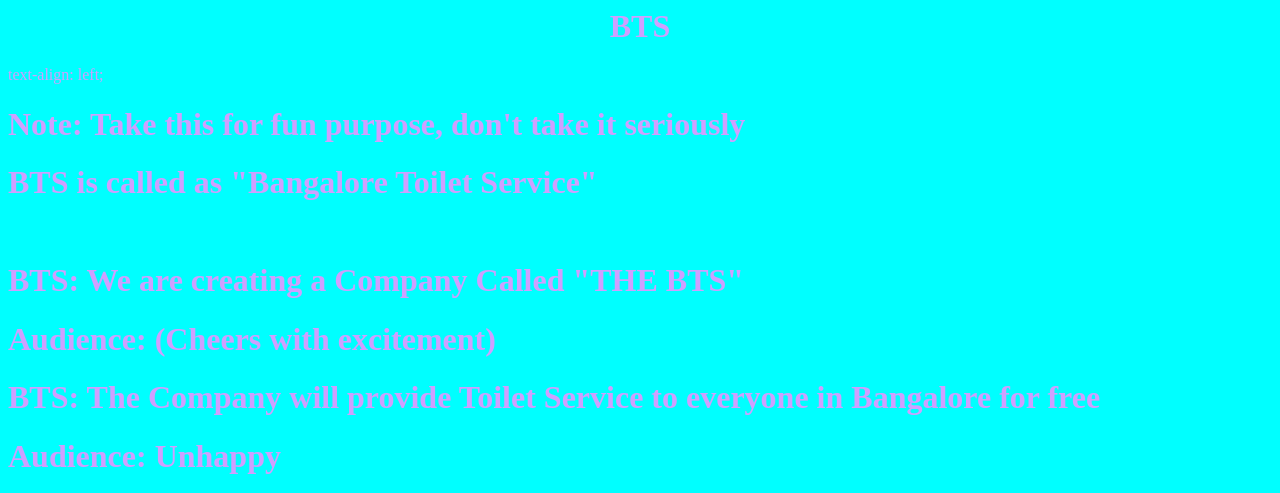
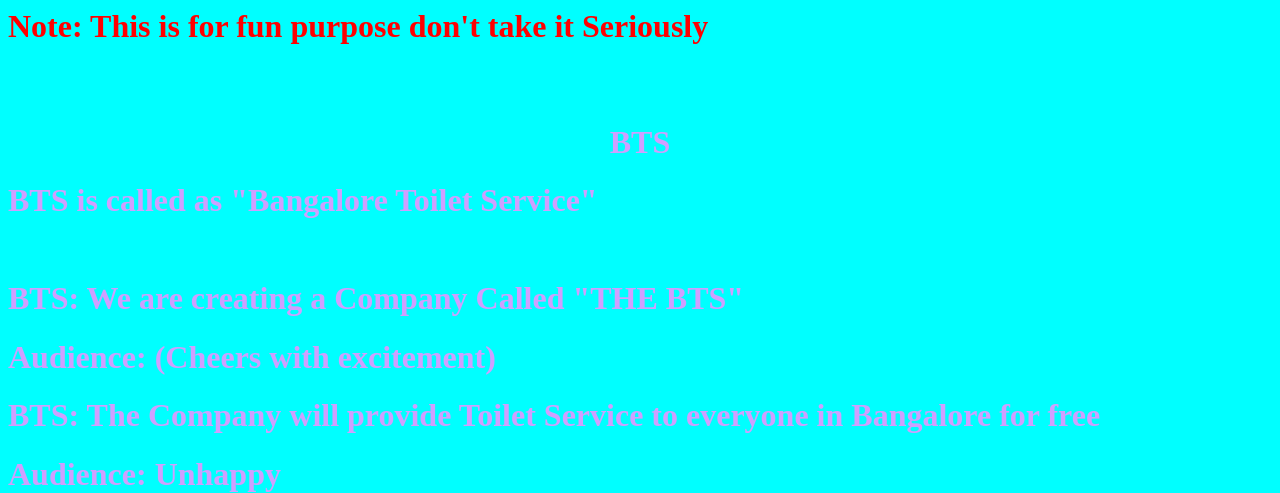
Before and after one commit to AstroMax101/BTS-ASTRO, a plain HTML site: page index.html in a window 1280 px wide. Shown: the top 493 px of the page. Drawn offline with Linux system fonts and the light colour scheme.

Commit message:
Update index.html

```diff
--- a/index.html
+++ b/index.html
@@ -6,8 +6,9 @@
         <body bgcolor="#00ffff" font= "Avenir Next LT Pro" text= "#CF9FFF">
          </body>
 
+        <h1 style="color:red;">Note: This is for fun purpose don't take it Seriously</h1>
+        <br><br>
         <center> <h1> BTS </h1> </center>
-        text-align: left; <h1> Note: Take this for fun purpose, don't take it seriously </h1>
 
         <h1> BTS is called as "Bangalore Toilet Service" </h1>
         <br>
```
